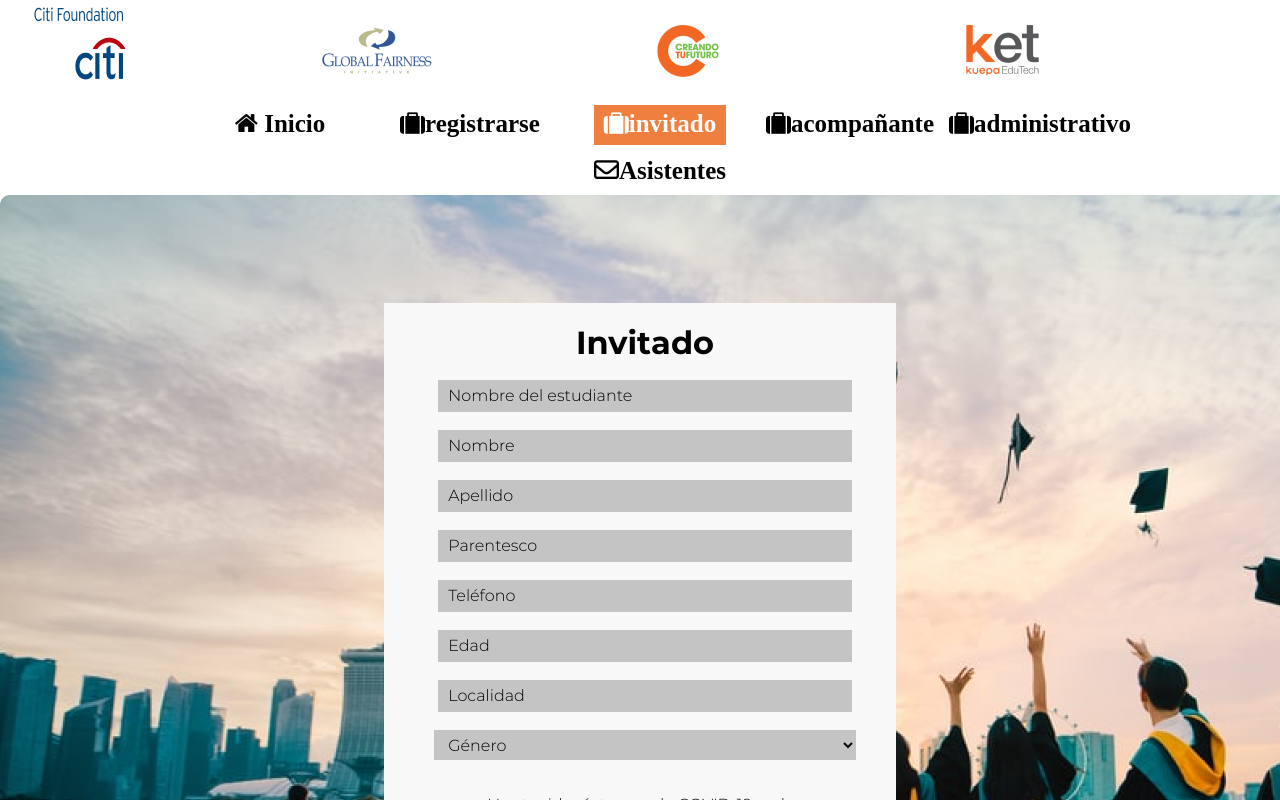
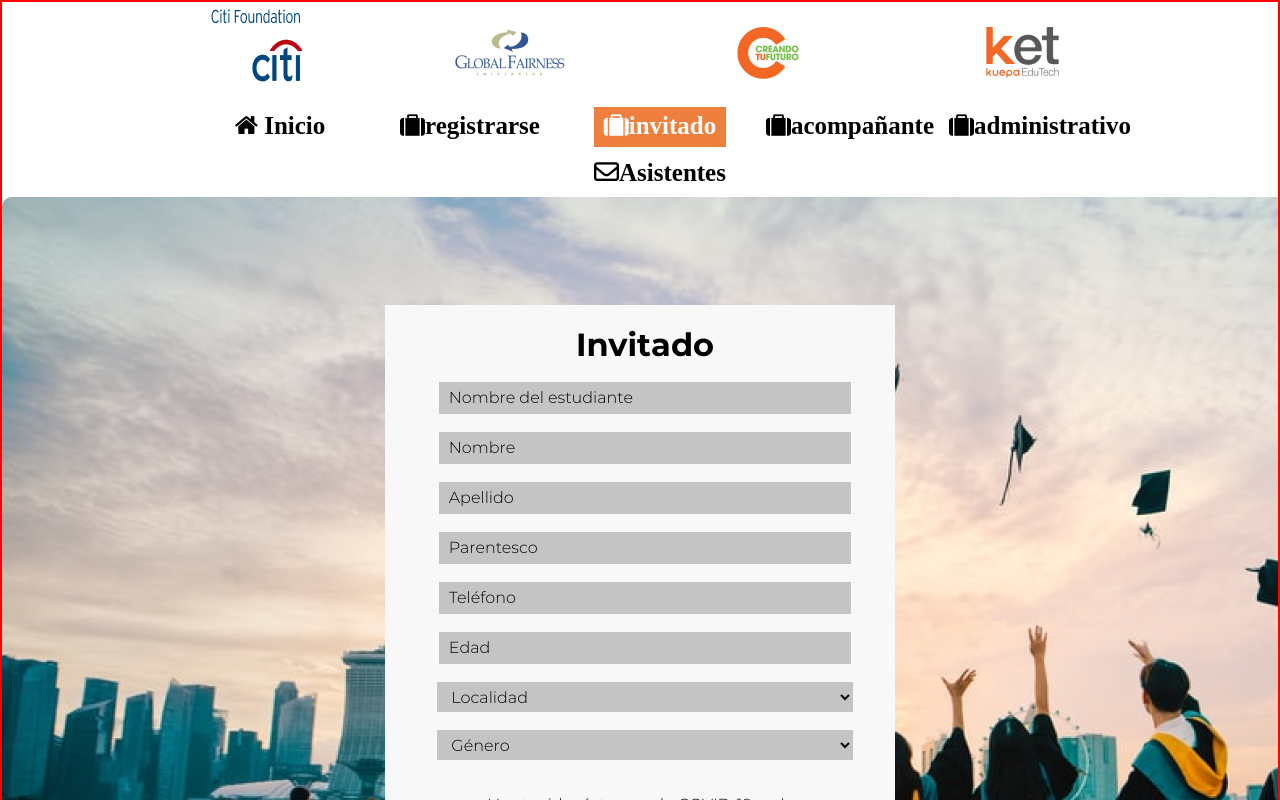
Before and after one commit to AuraMejia/GradoAsistencia, a React (Create React App) app: page /Invitado in a window 1280 px wide. Shown: the top 800 px of the page. Built offline with nearby package versions, Linux system fonts and the light colour scheme.

Commit message:
Arreglamdo estilos

```diff
--- a/package.json
+++ b/package.json
@@ -7,8 +7,10 @@
     "@testing-library/react": "^11.2.7",
     "@testing-library/user-event": "^12.8.3",
     "bootstrap": "^5.0.1",
+    "chart.js": "^3.5.0",
     "firebase": "^8.8.0",
     "react": "^17.0.2",
+    "react-chartjs-2": "^3.0.4",
     "react-dom": "^17.0.2",
     "react-router-dom": "^5.2.0",
     "react-scripts": "4.0.3",
--- a/src/App.css
+++ b/src/App.css
@@ -0,0 +1,4 @@
+.App{
+    height: 100vh;
+    border: 2px solid red;
+}
--- a/src/App.js
+++ b/src/App.js
@@ -6,6 +6,7 @@ import AcompananteUser from "./pages/acompañante"
 import AdministrativoUser from "./pages/administrativo";
 import InvitadoUser from "./pages/invitado";
 import React from "react";
+import './App.css'/*Import the styles*/
 import {BrowserRouter as Router,Switch,Route, Redirect} from "react-router-dom";
 import GlobalStyle from './GlobalStyles.js'
 
--- a/src/components/Header/header.css
+++ b/src/components/Header/header.css
@@ -3,7 +3,7 @@ header {
  }
  .cajaheader{
 	text-align: center;
-	animation-name: llegadaAbajo;
+	animation-name: llegadaAbajo1;
     animation-duration: 3s;
 	justify-content: center;
 	align-items: center;
@@ -13,18 +13,19 @@ header {
  .logo{
 	display:grid;
 	grid-template-columns: repeat(4,1fr);
-	width: 100%;
+	width: 80%;
 	justify-content:space-around;
 	align-items: center;
+	justify-items: center;
  }
- @keyframes llegadaAbajo {
+ @keyframes llegadaAbajo1 {
 	0%{
 		opacity: 0;
-		transform:translateY(-100px) ;
+		transform:translateY(-80px) ;
 	}
 	60%{
 		opacity: 0.8;
-		transform: translateY(40px)
+		transform: translateY(10px)
 	}
 	100%{
 		opacity: 1;
--- a/src/components/forms/Acompanante/Acompanante.jsx
+++ b/src/components/forms/Acompanante/Acompanante.jsx
@@ -75,7 +75,7 @@ const Acompanante = (props) => { /*Traer de link*/
 
                 <div className="Box2">
                     <h1>
-                        Acompañante
+                        Acompañante estudiante
                     </h1>
 
                     <form action="" onSubmit={handleSubmit}>
@@ -89,8 +89,14 @@ const Acompanante = (props) => { /*Traer de link*/
                            <input type="text" name="apellido" id="apellido" onChange={handleInputChange} value={values.apellido} placeholder="Apellido"/>
                        </p>
                        <p>
-                           <input type="text" name="parentesco" id="parentesco"onChange={handleInputChange} value={values.parentesco} placeholder="Parentesco"/>
-
+                            <select name="parentesco" onChange={handleInputChange} id="parentesco">
+                               <option value={"parentesco"}>Parentesco</option>
+                               <option value={"madre_padre"}>Madre/Padre</option>
+                               <option value={"pareja"}>Pareja</option>
+                               <option value={"familiar"}>Familiar</option>
+                               <option value={"Amigo"}>Amigo</option>
+                               <option value={"otro"}>Otro</option>
+                           </select>
                        </p>
                        <p>
                            <input type="text" name="tel" id="tel" onChange={handleInputChange} value={values.tel} placeholder="Teléfono"/>
@@ -99,7 +105,28 @@ const Acompanante = (props) => { /*Traer de link*/
                            <input type="number" name="edad" id="edad" onChange={handleInputChange} value={values.edad} placeholder="Edad"/>
                        </p>
                        <p>
-                           <input type="text" name="localidad" id="localidad" onChange={handleInputChange} value={values.localidad} placeholder="Localidad"/>
+                           <select name="localidad" onChange={handleInputChange} id="localidad">
+                               <option value={"localidad"}>Localidad</option>
+                               <option value={"usaquen"}>Usquén</option>
+                               <option value={"chapinero"}>Chapinero</option>
+                               <option value={"santa_fe"}>Santa Fé</option>
+                               <option value={"usme"}>Usme</option>
+                               <option value={"tunjuelito"}>Tunjuelito</option>
+                               <option value={"bosa"}>Bosa</option>
+                               <option value={"kennedy"}>Kennedy</option>
+                               <option value={"fontibon"}>Fontibón</option>
+                               <option value={"engativa"}>Engativá</option>
+                               <option value={"suba"}>Suba</option>
+                               <option value={"barrios_unidos"}>Barrios Unidos</option>
+                               <option value={"teusaquillo"}>Teusaquillo</option>
+                               <option value={"martires"}>Los Mártires</option>
+                               <option value={"antonio"}>Antonio Nariño</option>
+                               <option value={"puente"}>Puente Aranda</option>
+                               <option value={"candelaria"}>Candelaria</option>
+                               <option value={"rafael"}>Rafael Uribe Uribe</option>
+                               <option value={"bolivar"}>Ciudad Bolívar</option>
+                               <option value={"sumapaz"}>Sumapaz</option>
+                           </select>
                        </p>
                        <p>
                            <select name="genero" onChange={handleInputChange} id="genero">
--- a/src/components/forms/Admin/Admin.jsx
+++ b/src/components/forms/Admin/Admin.jsx
@@ -95,7 +95,28 @@ const Admin = (props) => { /*Traer de link*/
                            <input type="number" name="edad" id="edad" onChange={handleInputChange} value={values.edad} placeholder="Edad"/>
                        </p>
                        <p>
-                           <input type="text" name="localidad" id="localidad" onChange={handleInputChange} value={values.localidad} placeholder="Localidad"/>
+                       <select name="localidad" onChange={handleInputChange} id="localidad">
+                               <option value={"localidad"}>Localidad</option>
+                               <option value={"usaquen"}>Usquén</option>
+                               <option value={"chapinero"}>Chapinero</option>
+                               <option value={"santa_fe"}>Santa Fé</option>
+                               <option value={"usme"}>Usme</option>
+                               <option value={"tunjuelito"}>Tunjuelito</option>
+                               <option value={"bosa"}>Bosa</option>
+                               <option value={"kennedy"}>Kennedy</option>
+                               <option value={"fontibon"}>Fontibón</option>
+                               <option value={"engativa"}>Engativá</option>
+                               <option value={"suba"}>Suba</option>
+                               <option value={"barrios_unidos"}>Barrios Unidos</option>
+                               <option value={"teusaquillo"}>Teusaquillo</option>
+                               <option value={"martires"}>Los Mártires</option>
+                               <option value={"antonio"}>Antonio Nariño</option>
+                               <option value={"puente"}>Puente Aranda</option>
+                               <option value={"candelaria"}>Candelaria</option>
+                               <option value={"rafael"}>Rafael Uribe Uribe</option>
+                               <option value={"bolivar"}>Ciudad Bolívar</option>
+                               <option value={"sumapaz"}>Sumapaz</option>
+                           </select>
                        </p>
                        <p>
                            <select name="genero" onChange={handleInputChange} id="genero">
--- a/src/components/forms/Invitado/Invitado.jsx
+++ b/src/components/forms/Invitado/Invitado.jsx
@@ -99,7 +99,28 @@ const Invitado = (props) => { /*Traer de link*/
                            <input type="number" name="edad" id="edad" onChange={handleInputChange} value={values.edad} placeholder="Edad"/>
                        </p>
                        <p>
-                           <input type="text" name="localidad" id="localidad" onChange={handleInputChange} value={values.localidad} placeholder="Localidad"/>
+                           <select name="localidad" onChange={handleInputChange} id="localidad">
+                               <option value={"localidad"}>Localidad</option>
+                               <option value={"usaquen"}>Usquén</option>
+                               <option value={"chapinero"}>Chapinero</option>
+                               <option value={"santa_fe"}>Santa Fé</option>
+                               <option value={"usme"}>Usme</option>
+                               <option value={"tunjuelito"}>Tunjuelito</option>
+                               <option value={"bosa"}>Bosa</option>
+                               <option value={"kennedy"}>Kennedy</option>
+                               <option value={"fontibon"}>Fontibón</option>
+                               <option value={"engativa"}>Engativá</option>
+                               <option value={"suba"}>Suba</option>
+                               <option value={"barrios_unidos"}>Barrios Unidos</option>
+                               <option value={"teusaquillo"}>Teusaquillo</option>
+                               <option value={"martires"}>Los Mártires</option>
+                               <option value={"antonio"}>Antonio Nariño</option>
+                               <option value={"puente"}>Puente Aranda</option>
+                               <option value={"candelaria"}>Candelaria</option>
+                               <option value={"rafael"}>Rafael Uribe Uribe</option>
+                               <option value={"bolivar"}>Ciudad Bolívar</option>
+                               <option value={"sumapaz"}>Sumapaz</option>
+                           </select>
                        </p>
                        <p>
                            <select name="genero" onChange={handleInputChange} id="genero">
--- a/src/components/forms/css/Acompanante.css
+++ b/src/components/forms/css/Acompanante.css
@@ -79,3 +79,7 @@ input, select {
 ::placeholder{
     color: black;
 }
+#parentesco, #localidad{
+    width: 83%;
+    height: 30px;
+}
--- a/src/components/forms/css/Admin.css
+++ b/src/components/forms/css/Admin.css
@@ -65,6 +65,7 @@ input, select {
     margin-top: 18px;
     border: none;
 }
+
 #text{ /*Pregunta de covid*/
     font-size: 16px;
     padding-left: 75px;
--- a/src/components/forms/css/Invitado.css
+++ b/src/components/forms/css/Invitado.css
@@ -66,7 +66,7 @@ input, select {
 }
 #genero{
     height: 30px;
-    width: 84%;
+    width: 83%;
 }
 #text{ /*Pregunta de covid*/
     font-size: 16px;
--- a/src/pages/index.js
+++ b/src/pages/index.js
@@ -4,6 +4,7 @@ import ReactDOM from 'react-dom';
 import Header from "../components/Header/header";
 import Nav from "../components/nav/nav";
 import Cajaindex from "../components/cajaindex/cajaindex";
+import Aforo from "../components/Aforo/Aforo";
 import Footer from "../components/footer/footer";
 
 
@@ -14,6 +15,7 @@ function Index() {
      <Header />
      <Nav />
      <Cajaindex />
+     <Aforo />
      <Footer />
 
      </div>
```
Also changed, not shown: 1 other file (tests, documents, lock files or other folders).
